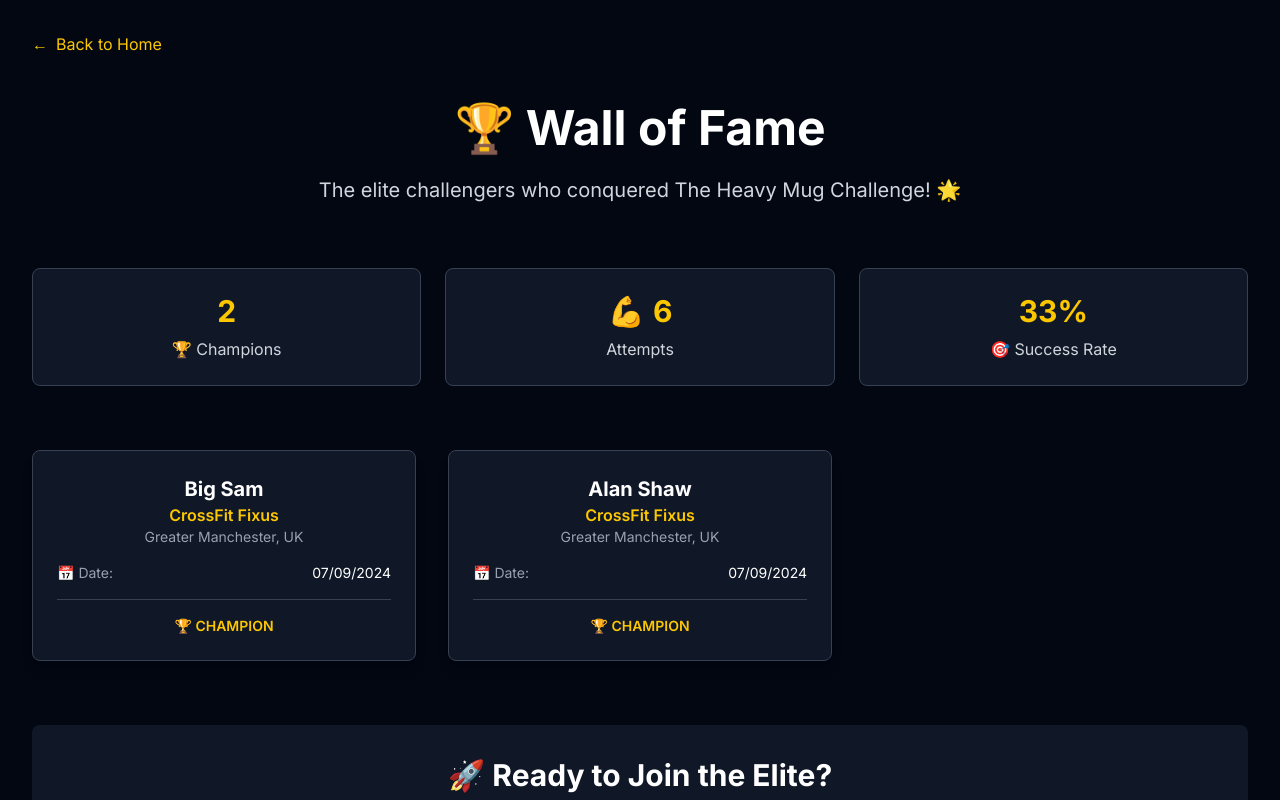
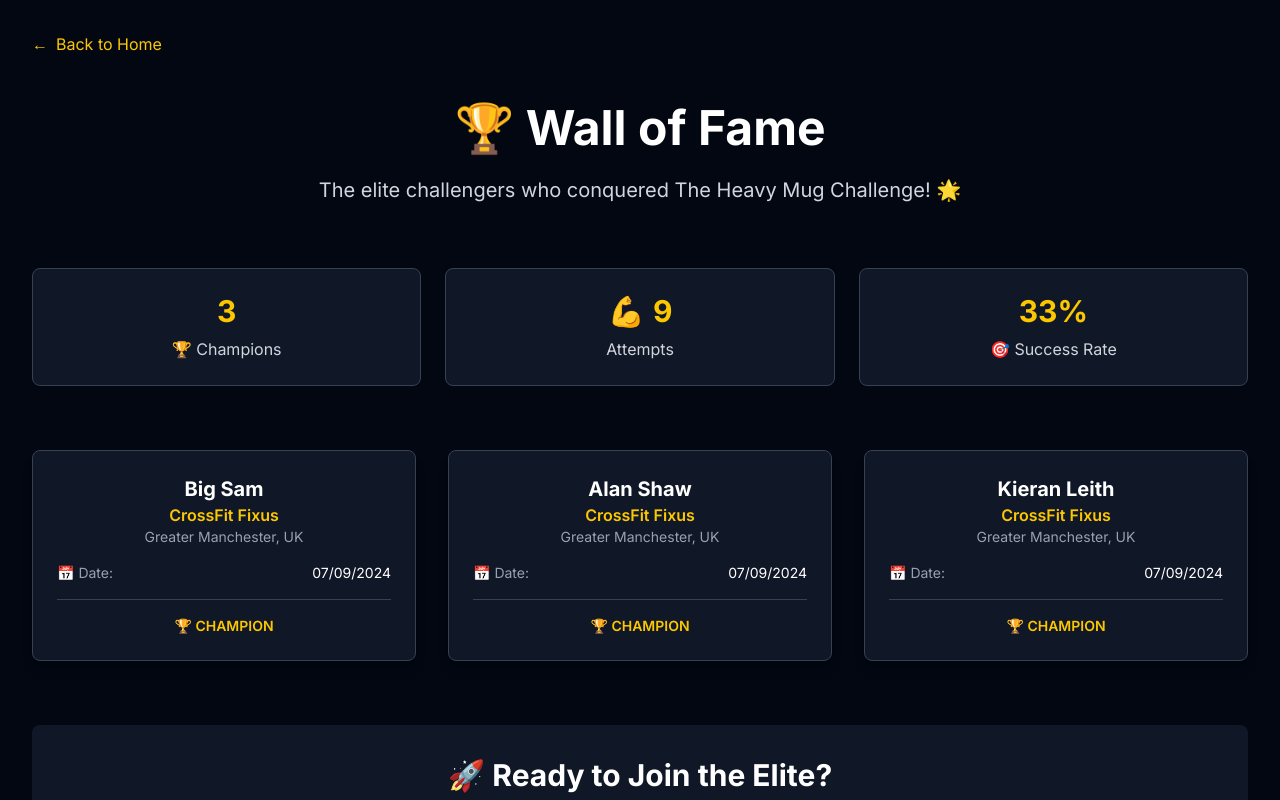
Before and after one commit to kieranmv95/theheavymugchallenge, a Next.js app: page /wall-of-fame in a window 1280 px wide. Shown: the top 800 px of the page. Built offline with nearby package versions, Linux system fonts and the light colour scheme.

Commit message:
feat: wall updates

```diff
--- a/src/app/wall-of-fame/page.tsx
+++ b/src/app/wall-of-fame/page.tsx
@@ -7,7 +7,7 @@ type WallOfFameEntry = {
   date: string;
 };
 
-const attempts = 6;
+const attempts = 9;
 
 const wallOfFameData: WallOfFameEntry[] = [
   {
@@ -18,6 +18,23 @@ const wallOfFameData: WallOfFameEntry[] = [
   },
   {
     name: "Alan Shaw",
+    gym: "CrossFit Fixus",
+    location: "Greater Manchester, UK",
+    date: "2024-09-07",
+  },
+  {
+    name: "Kieran Leith",
+    gym: "CrossFit Fixus",
+    location: "Greater Manchester, UK",
+    date: "2024-09-07",
+  },
+];
+
+const honourableMentions = [
+  {
+    name: "Jamie Townley",
+    description:
+      "Drank the drink but palm contact stole the spot from the leaderboard",
     gym: "CrossFit Fixus",
     location: "Greater Manchester, UK",
     date: "2024-09-07",
```
